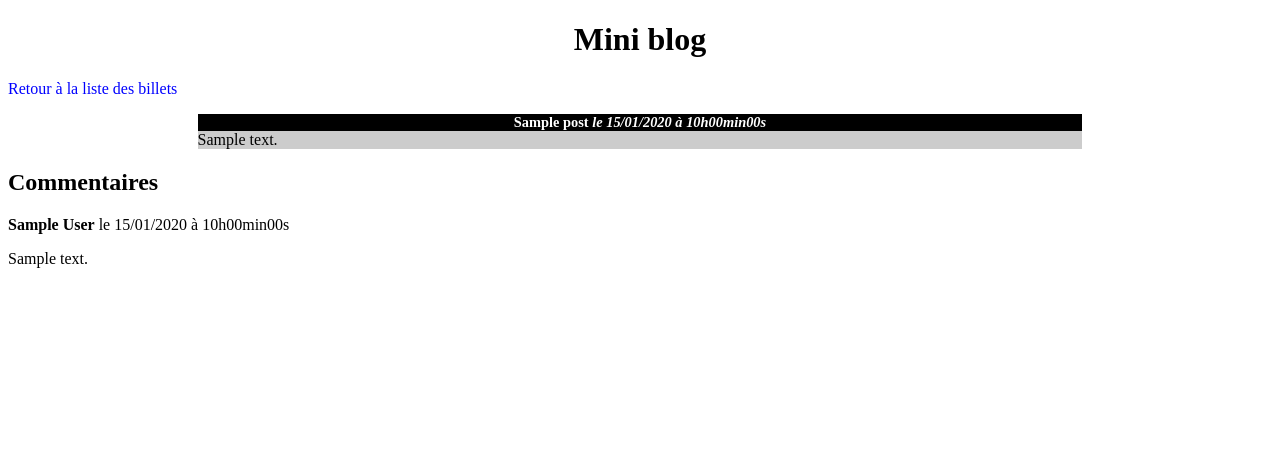
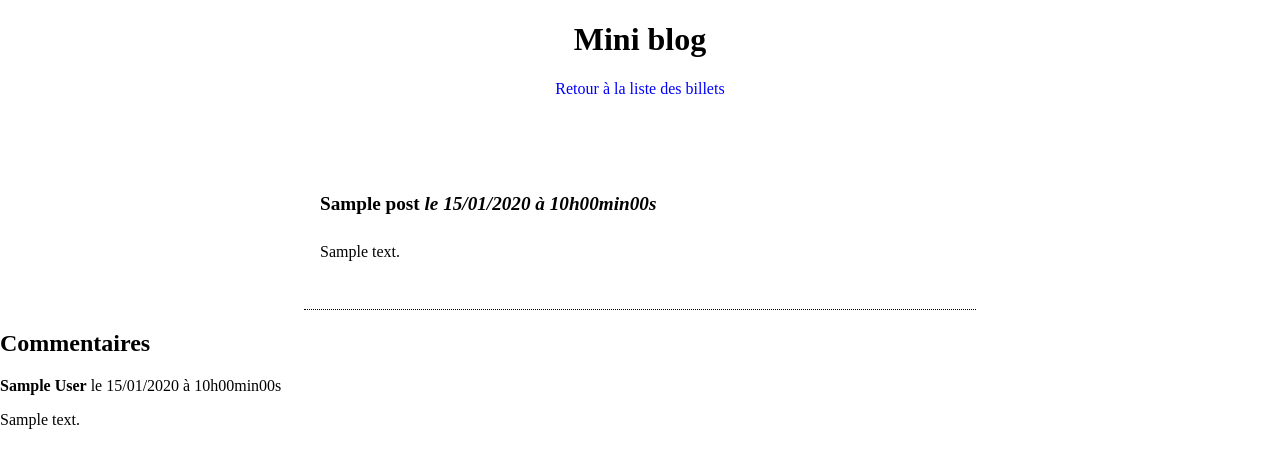
Before and after one commit to sebastiensenechal/miniblog, a PHP site: page /post.php?id=1 in a window 1280 px wide. Shown: the top 468 px of the page. Run offline with PHP 8.4, Linux system fonts and the light colour scheme; tables that the repository leaves empty or names only in its code hold one stand-in row (values such as "Sample post").

Commit message:
Corrections de style

```diff
--- a/indexView.php
+++ b/indexView.php
@@ -13,6 +13,7 @@
           <h2>Derniers billets</h2>
         </header>
 
+        <section id="list-news">
           <?php
           while ($data = $posts->fetch())
           {
@@ -34,6 +35,8 @@
           $posts->closeCursor();
           ?>
 
+        </section>
+
       </div>
     </body>
 </html>
--- a/postView.php
+++ b/postView.php
@@ -12,6 +12,9 @@
           <h1>Mini blog</h1>
           <p><a href="index.php" title="Index des billets">Retour à la liste des billets</a></p>
         </header>
+
+        <div id="layout-post">
+          <section id="content-news">
 
             <article class="news">
                 <h3>
@@ -37,6 +40,8 @@
             }
             ?>
 
+          </section>
+        </div>
 
       </div>
     </body>
--- a/style.css
+++ b/style.css
@@ -1,27 +1,26 @@
 @charset "utf-8";
 
+body {
+  margin: 0;
+  padding: 0;
+  width: 100vw;
+  height:auto;
+}
 
-
-h1, h3
-{
-    text-align:center;
-}
+h1 { font-size: 2em; }
+h2 { font-size: 1.5em; }
 h3
 {
-    background-color:black;
-    color:white;
-    font-size:0.9em;
+    font-size:1.2em;
+    line-height: 2.4em;
     margin-bottom:0px;
-}
-.news p
-{
-    background-color:#CCCCCC;
-    margin-top:0px;
 }
 .news
 {
-    width:70%;
-    margin:auto;
+    width:50%;
+    margin: 1em auto;
+    border-bottom: 1px dotted #000;
+    padding: 2em 1em;
 }
 
 a
@@ -29,3 +28,37 @@ a
     text-decoration: none;
     color: blue;
 }
+
+header {
+  text-align: center;
+}
+
+#grid {
+  display: flex;
+  flex-direction: column;
+  flex-wrap: nowrap;
+  justify-content: flex-start;
+  align-content: stretch;
+  align-items: stretch;
+}
+
+#layout-post {
+  display: -ms-flexbox;
+    display: -webkit-flex;
+    display: flex;
+    -webkit-flex-direction: column;
+    -ms-flex-direction: column;
+    flex-direction: column;
+    -webkit-flex-wrap: nowrap;
+    -ms-flex-wrap: nowrap;
+    flex-wrap: nowrap;
+    -webkit-justify-content: flex-start;
+    -ms-flex-pack: start;
+    justify-content: flex-start;
+    -webkit-align-content: stretch;
+    -ms-flex-line-pack: stretch;
+    align-content: stretch;
+    -webkit-align-items: stretch;
+    -ms-flex-align: stretch;
+    align-items: stretch;
+}
```
Lines whose indentation alone changed are shown as unchanged.
